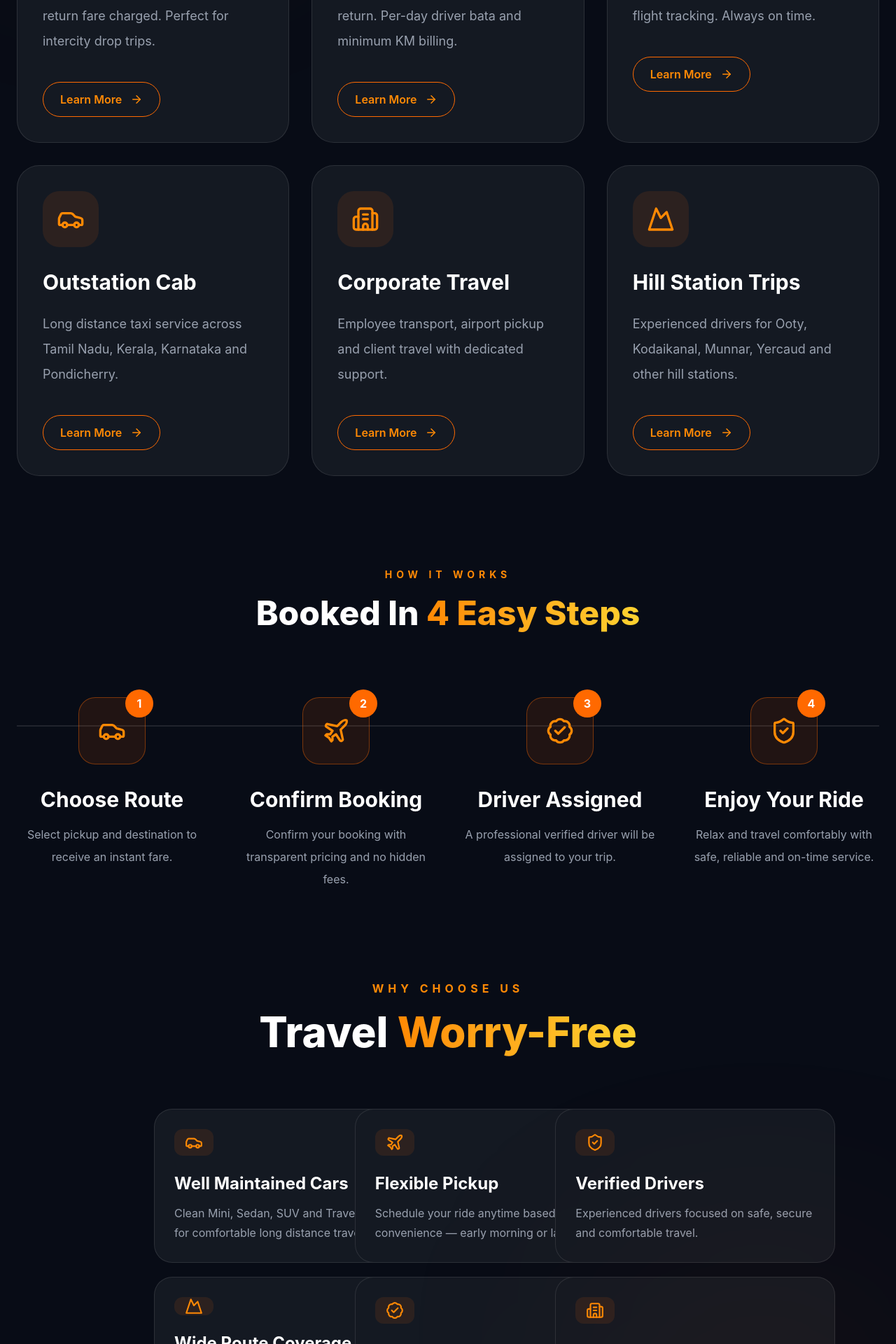
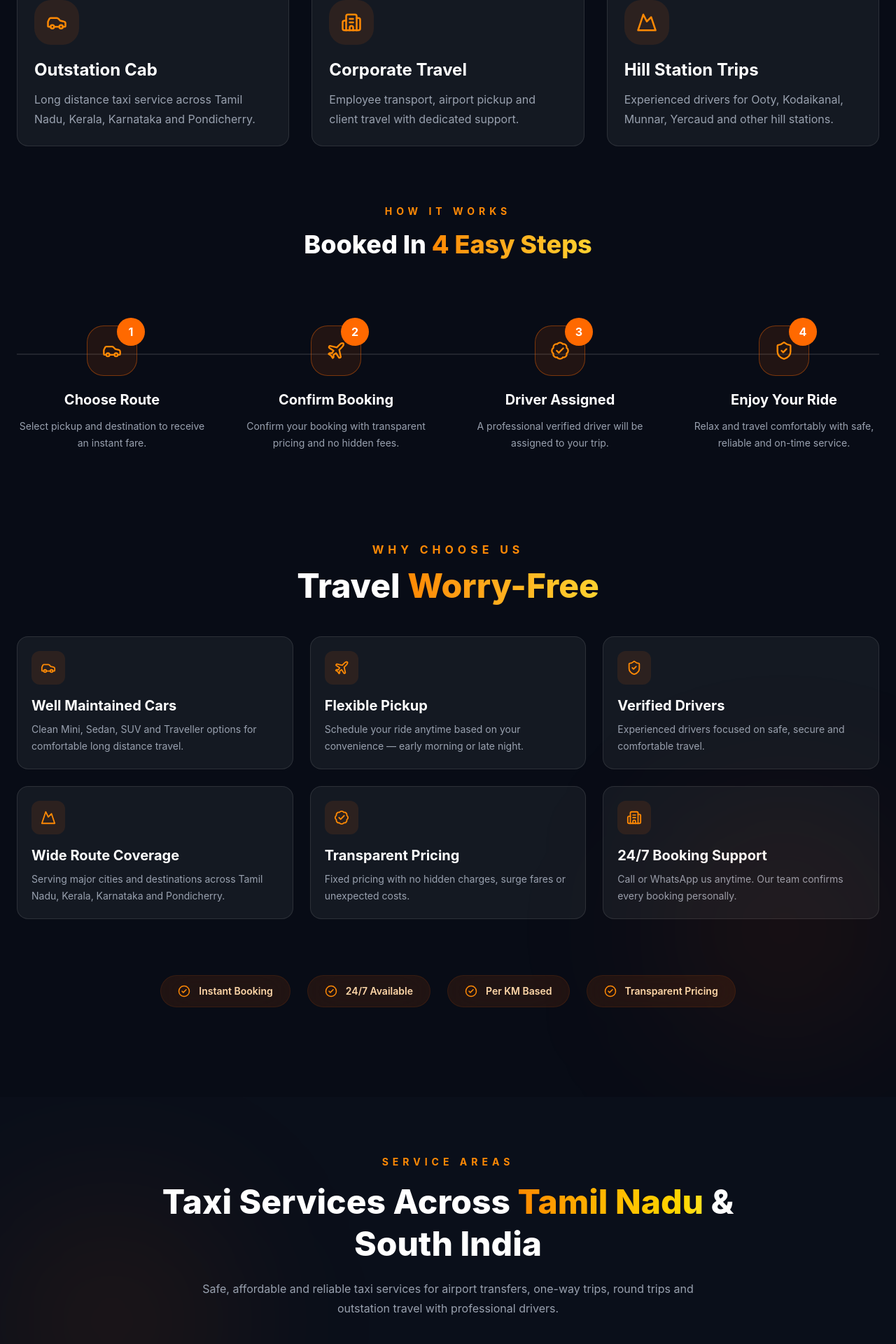
Before and after one commit to Someshwaran-M/restaurant, a React app: page / in a window 1280 px wide. Shown: the part 5560-7480 px from the top of the page at 70% size. Built offline with nearby package versions, Linux system fonts and the light colour scheme; the HTML template or start-up script is replaced by a standard one.

Commit message:
Update test

```diff
--- a/src/App.jsx
+++ b/src/App.jsx
@@ -41,11 +41,11 @@ function App() {
         </section>
 
         <section id="services">
-          <Services />
+          <Services darkMode={darkMode} />
         </section>
 
         <section id="serviceareas">
-          <ServiceAreas />
+          <ServiceAreas darkMode={darkMode} />
         </section>
 
 
--- a/src/components/Navbar.jsx
+++ b/src/components/Navbar.jsx
@@ -58,7 +58,7 @@ function Navbar({ darkMode, setDarkMode }) {
             <a
               href={`#${item.toLowerCase()}`}
               className={`relative font-semibold tracking-wide transition-all duration-300 hover:text-orange-500 after:absolute after:left-0 after:-bottom-2 after:h-[2px] after:w-0 after:bg-orange-500 after:transition-all after:duration-300 hover:after:w-full ${
-  darkMode ? "text-white" : "text-white"
+  darkMode ? "text-white" : "text-black"
 }`}
             >
               {item}
--- a/src/components/ServiceAreas.jsx
+++ b/src/components/ServiceAreas.jsx
@@ -70,48 +70,58 @@ const allCities = [
   "Virudhunagar",
   "Villupuram",
 ];
-
-function ServiceAreas() {
+function ServiceAreas({ darkMode }) {
   return (
     <section
       id="service-areas"
-      className="relative overflow-hidden bg-[#0A0F1A] py-28"
+      className={`relative overflow-hidden py-20 transition-all duration-500 ${
+  darkMode ? "bg-[#0A0F1A]" : "bg-white"
+}`}
     >
-      {/* Background Glow */}
-      <div className="absolute left-0 top-40 h-96 w-96 rounded-full bg-orange-500/10 blur-[150px]" />
+      <div
+  className={`absolute left-0 top-40 h-80 w-80 rounded-full blur-[120px] ${
+    darkMode ? "bg-orange-500/10" : "bg-orange-300/20"
+  }`}
+/>
 
-      <div className="absolute right-0 bottom-20 h-96 w-96 rounded-full bg-orange-600/10 blur-[160px]" />
+<div
+  className={`absolute right-0 bottom-20 h-80 w-80 rounded-full blur-[120px] ${
+    darkMode ? "bg-orange-600/10" : "bg-yellow-300/20"
+  }`}
+/>
+      <div className="relative z-10 mx-auto max-w-7xl px-6">
 
-      <div className="relative z-10 mx-auto max-w-7xl px-6">
-             {/* Heading */}
         <motion.div
           initial={{ opacity: 0, y: 40 }}
           whileInView={{ opacity: 1, y: 0 }}
           transition={{ duration: 0.6 }}
           viewport={{ once: true }}
-          className="mx-auto mb-20 max-w-5xl text-center"
+          className="mx-auto mb-14 max-w-4xl text-center"
         >
           <span className="text-sm font-bold uppercase tracking-[6px] text-orange-400">
             SERVICE AREAS
           </span>
 
-          <h2 className="mt-5 text-5xl font-extrabold leading-tight text-white md:text-6xl">
+          <h3 className={`mt-4 text-4xl font-extrabold leading-tight md:text-5xl ${
+  darkMode ? "text-white" : "text-gray-900"
+}`}>
             Taxi Services Across{" "}
             <span className="bg-gradient-to-r from-orange-400 via-amber-400 to-yellow-300 bg-clip-text text-transparent">
               Tamil Nadu
             </span>{" "}
             & South India
-          </h2>
+          </h3>
 
-          <p className="mx-auto mt-8 max-w-3xl text-lg leading-8 text-gray-400">
+          <p className={`mx-auto mt-5 max-w-3xl text-base leading-7 ${
+  darkMode ? "text-gray-400" : "text-gray-600"
+}`}>
             Safe, affordable and reliable taxi services for airport transfers,
             one-way trips, round trips and outstation travel with professional
             drivers.
           </p>
         </motion.div>
 
-        {/* Featured Cities */}
-        <div className="grid gap-8 md:grid-cols-2 xl:grid-cols-3">
+        <div className="grid gap-6 md:grid-cols-2 xl:grid-cols-3">
 
           {featuredCities.map((city, index) => (
 
@@ -124,15 +134,19 @@ function ServiceAreas() {
                 delay: index * 0.08,
               }}
               viewport={{ once: true }}
-              className="group rounded-[28px] border border-white/10 bg-[#141922] p-8 transition-all duration-500 hover:-translate-y-2 hover:border-orange-500/50 hover:shadow-[0_0_40px_rgba(249,115,22,0.18)]"
+              className={`group rounded-2xl p-6 transition-all duration-500 hover:-translate-y-2 ${
+  darkMode
+    ? "border border-white/10 bg-[#141922] hover:border-orange-500/50 hover:shadow-[0_0_30px_rgba(249,115,22,.18)]"
+    : "border border-gray-200 bg-white shadow-lg hover:border-orange-400"
+}`}
             >
 
               <div className="flex items-start gap-5">
 
-                <div className="flex h-16 w-16 items-center justify-center rounded-2xl bg-orange-500/10 transition group-hover:bg-orange-500">
+                <div className="flex h-14 w-14 items-center justify-center rounded-2xl bg-orange-500/10 transition group-hover:bg-orange-500">
 
                   <MapPin
-                    size={32}
+                    size={26}
                     className="text-orange-400 group-hover:text-white"
                   />
 
@@ -140,15 +154,19 @@ function ServiceAreas() {
 
                 <div className="flex-1">
 
-                  <h3 className="text-3xl font-bold text-white">
+                  <h3 className={`text-2xl font-bold ${
+  darkMode ? "text-white" : "text-gray-900"
+}`}>
                     {city.name}
                   </h3>
 
-                  <p className="mt-2 text-lg text-gray-400">
+                  <p className={`mt-2 text-base ${
+  darkMode ? "text-gray-400" : "text-gray-600"
+}`}>
                     {city.desc}
                   </p>
 
-                  <button className="mt-5 inline-flex items-center gap-2 font-semibold text-orange-400 transition hover:text-orange-300">
+                  <button className="mt-4 inline-flex items-center gap-2 text-sm font-semibold text-orange-500 transition hover:text-orange-600">
 
                     View Taxi
 
@@ -168,9 +186,8 @@ function ServiceAreas() {
 
         </div>
 
-        {/* All Cities */}
 
-        <div className="mt-20 flex flex-wrap justify-center gap-4">
+        <div className="mt-12 flex flex-wrap justify-center gap-3">
 
           {allCities.map((city, index) => (
 
@@ -183,7 +200,11 @@ function ServiceAreas() {
                 delay: index * 0.02,
               }}
               viewport={{ once: true }}
-              className="rounded-full border border-white/10 bg-[#141922] px-7 py-3 text-base font-medium text-gray-300 transition-all duration-300 hover:border-orange-500 hover:bg-orange-500 hover:text-white hover:shadow-lg hover:shadow-orange-500/20"
+              className={`rounded-full px-5 py-2 text-sm font-medium transition-all duration-300 ${
+  darkMode
+    ? "border border-white/10 bg-[#141922] text-gray-300 hover:border-orange-500 hover:bg-orange-500 hover:text-white"
+    : "border border-gray-200 bg-white text-gray-700 hover:border-orange-500 hover:bg-orange-500 hover:text-white"
+}`}
             >
               {city}
             </motion.button>
@@ -192,65 +213,72 @@ function ServiceAreas() {
 
         </div>
 
-        {/* Bottom CTA */}
-
        <motion.div
   initial={{ opacity: 0, y: 40 }}
   whileInView={{ opacity: 1, y: 0 }}
   transition={{ duration: 0.6 }}
   viewport={{ once: true }}
-          className="mt-24 rounded-[32px] border border-orange-500/20 bg-gradient-to-r from-orange-500/10 via-[#141922] to-orange-500/10 p-10"
+  className="mt-14"
+>
+  <div
+    className={`relative overflow-hidden rounded-3xl px-6 py-10 md:px-12 ${
+      darkMode
+        ? "border border-white/10 bg-[#101827]"
+        : "border border-gray-200 bg-gray-50 shadow-lg"
+    }`}
   >
 
-          <section className="relative overflow-hidden bg-[#0B101B] py-20">
+    <div
+      className={`absolute -left-20 top-0 h-48 w-48 rounded-full blur-[100px] ${
+        darkMode ? "bg-orange-500/20" : "bg-orange-300/20"
+      }`}
+    />
 
-  {/* Background Glow */}
-  <div className="absolute left-0 top-0 h-full w-1/2 bg-orange-500/10 blur-[120px]" />
-
-  <div className="relative z-10 mx-auto max-w-7xl px-6">
-
-    <div className="flex flex-col items-center justify-center text-center">
-
-      <h2 className="text-4xl font-extrabold text-white md:text-5xl">
+    <div
+      className={`relative z-10 flex flex-col items-center text-center`}
+    >
+      <h2
+        className={`text-2xl font-bold md:text-4xl ${
+          darkMode ? "text-white" : "text-gray-900"
+        }`}
+      >
         Book Taxi from Any City Instantly
       </h2>
 
-      <p className="mt-4 text-lg text-gray-400">
+      <p
+        className={`mt-3 text-sm md:text-base ${
+          darkMode ? "text-gray-400" : "text-gray-600"
+        }`}
+      >
         Fixed fare • No hidden charges • Instant confirmation
       </p>
 
-      <div className="mt-10 flex flex-col gap-5 sm:flex-row">
-
-        {/* Call Button */}
+      <div className="mt-8 flex flex-col gap-4 sm:flex-row">
 
         <a
           href="tel:+918884449452"
-          className="flex items-center justify-center gap-3 rounded-full border-2 border-orange-500 px-10 py-4 text-xl font-bold text-orange-400 transition-all duration-300 hover:bg-orange-500 hover:text-white"
+          className={`flex items-center justify-center gap-2 rounded-full px-7 py-3 text-base font-semibold transition-all duration-300 ${
+            darkMode
+              ? "border border-orange-500 text-orange-400 hover:bg-orange-500 hover:text-white"
+              : "border border-orange-500 text-orange-500 hover:bg-orange-500 hover:text-white"
+          }`}
         >
-          <Phone size={24} />
+          <Phone size={18} />
           Call Now
         </a>
-
-        {/* WhatsApp Button */}
 
         <a
           href="https://wa.me/918884449452"
           target="_blank"
           rel="noreferrer"
-          className="flex items-center justify-center gap-3 rounded-full bg-orange-500 px-10 py-4 text-xl font-bold text-white transition-all duration-300 hover:bg-orange-600"
+          className="flex items-center justify-center gap-2 rounded-full bg-orange-500 px-7 py-3 text-base font-semibold text-white transition-all duration-300 hover:bg-orange-600"
         >
-          <MessageCircle size={24} />
-          Get Instant Fare on WhatsApp
+          <MessageCircle size={18} />
+          Get Instant Fare on Whatsapp
         </a>
-
       </div>
-
     </div>
-
   </div>
-
-</section>
-
 </motion.div>
               </div>
 
--- a/src/components/Services.jsx
+++ b/src/components/Services.jsx
@@ -89,18 +89,27 @@ const whyChooseUs = [
   },
 ];
 
-function Services() {
+function Services({ darkMode }) {
   return (
     <>
 
 <section
   id="services"
-  className="relative overflow-hidden bg-[#080C16] py-28"
+  className={`relative overflow-hidden py-32 transition-all duration-500 ${
+  darkMode ? "bg-[#080C16]" : "bg-white"
+}`}
 >
-  {/* Background Glow */}
-  <div className="absolute left-0 top-40 h-96 w-96 rounded-full bg-orange-500/10 blur-[140px]" />
-  <div className="absolute right-0 bottom-20 h-96 w-96 rounded-full bg-orange-600/10 blur-[160px]" />
+  <div
+  className={`absolute left-0 top-40 h-80 w-80 rounded-full blur-[120px] ${
+    darkMode ? "bg-orange-500/10" : "bg-orange-300/20"
+  }`}
+/>
 
+<div
+  className={`absolute right-0 bottom-20 h-80 w-80 rounded-full blur-[120px] ${
+    darkMode ? "bg-orange-600/10" : "bg-yellow-300/20"
+  }`}
+/>
   <div className="relative z-10 mx-auto max-w-7xl px-6">
 
     {/* Heading */}
@@ -109,21 +118,25 @@ function Services() {
       whileInView={{ opacity: 1, y: 0 }}
       transition={{ duration: 0.6 }}
       viewport={{ once: true }}
-      className="mx-auto mb-20 max-w-4xl text-center"
+      className="mx-auto mb-14 max-w-3xl text-center"
     >
 
       <span className="text-sm font-bold uppercase tracking-[6px] text-orange-400">
         OUR SERVICES
       </span>
 
-      <h2 className="mt-5 text-5xl font-extrabold leading-tight text-white md:text-6xl">
+      <h3 className={`mt-4 text-4xl font-extrabold leading-tight md:text-5xl ${
+  darkMode ? "text-white" : "text-gray-900"
+}`}>
         Complete{" "}
         <span className="bg-gradient-to-r from-orange-400 to-amber-300 bg-clip-text text-transparent">
           Taxi Solutions
         </span>
-      </h2>
+      </h3>
 
-      <p className="mx-auto mt-8 max-w-3xl text-lg leading-8 text-gray-400">
+      <p className={`mx-auto mt-5 max-w-2xl text-base leading-7 ${
+  darkMode ? "text-gray-400" : "text-gray-600"
+}`}>
         From quick city drops to multi-day outstation trips, airport transfers,
         corporate travel and hill station tours — we cover everything with fixed
         pricing, professional drivers and reliable service.
@@ -147,39 +160,34 @@ function Services() {
         delay: index * 0.1,
       }}
       viewport={{ once: true }}
-      className="group rounded-[32px] border border-white/10 bg-[#141922] p-9 transition-all duration-500 hover:-translate-y-3 hover:border-orange-500/50 hover:shadow-[0_0_40px_rgba(249,115,22,0.18)]"
-    >
+      className={`group rounded-2xl p-6 transition-all duration-500 hover:-translate-y-2 ${
+  darkMode
+    ? "border border-white/10 bg-[#141922] hover:border-orange-500/50 hover:shadow-[0_0_30px_rgba(249,115,22,.18)]"
+    : "border border-gray-200 bg-white shadow-lg hover:border-orange-400"
+}`}>
       {/* Icon */}
-      <div className="flex h-20 w-20 items-center justify-center rounded-3xl bg-orange-500/10 transition-all duration-500 group-hover:bg-orange-500">
+      <div className="flex h-16 w-16 items-center justify-center rounded-3xl bg-orange-500/10 transition-all duration-500 group-hover:bg-orange-500">
 
         <Icon
-          size={40}
+          size={30}
           className="text-orange-400 transition-all duration-500 group-hover:text-white group-hover:scale-110"
         />
 
       </div>
 
       {/* Title */}
-      <h3 className="mt-8 text-3xl font-bold text-white">
+      <h3 className={`mt-5 text-2xl font-bold ${
+  darkMode ? "text-white" : "text-gray-900"
+}`}>
         {service.title}
       </h3>
 
       {/* Description */}
-      <p className="mt-6 text-lg leading-9 text-gray-400">
+      <p className={`mt-3 text-base leading-7 ${
+  darkMode ? "text-gray-400" : "text-gray-600"
+}`}>
         {service.description}
       </p>
-
-      {/* Button */}
-      <button className="mt-10 inline-flex items-center gap-3 rounded-full border border-orange-500 px-6 py-3 font-semibold text-orange-400 transition-all duration-300 hover:bg-orange-500 hover:text-white">
-
-        Learn More
-
-        <ArrowRight
-          size={18}
-          className="transition group-hover:translate-x-1"
-        />
-
-      </button>
 
     </motion.div>
   );
@@ -194,7 +202,7 @@ function Services() {
       whileInView={{ opacity: 1, y: 0 }}
       transition={{ duration: 0.7 }}
       viewport={{ once: true }}
-      className="mt-32"
+      className="mt-20"
     >
 
       {/* Heading */}
@@ -205,7 +213,11 @@ function Services() {
           HOW IT WORKS
         </span>
 
-        <h2 className="mt-5 text-5xl font-extrabold text-white">
+        <h2
+  className={`mt-4 text-3xl font-extrabold md:text-4xl ${
+    darkMode ? "text-white" : "text-gray-900"
+  }`}
+>
           Booked In{" "}
           <span className="bg-gradient-to-r from-orange-400 to-amber-300 bg-clip-text text-transparent">
             4 Easy Steps
@@ -219,16 +231,18 @@ function Services() {
       <div className="relative mt-24">
 
         {/* Line */}
-        <div className="absolute left-0 top-10 hidden h-[2px] w-full bg-white/10 lg:block"></div>
+        <div className={`absolute left-0 top-10 hidden h-[2px] w-full lg:block ${
+  darkMode ? "bg-white/10" : "bg-gray-300"
+}`}></div>
 
         <div className="grid gap-12 md:grid-cols-2 lg:grid-cols-4">
 
           {/* Step 1 */}
           <div className="relative text-center">
 
-            <div className="relative mx-auto flex h-24 w-24 items-center justify-center rounded-3xl border border-orange-500/40 bg-orange-500/10">
+            <div className="relative mx-auto flex h-18 w-18 items-center justify-center rounded-3xl border border-orange-500/40 bg-orange-500/10">
 
-              <Car size={40} className="text-orange-400" />
+              <Car size={28} className="text-orange-400" />
 
               <div className="absolute -right-3 -top-3 flex h-10 w-10 items-center justify-center rounded-full bg-orange-500 font-bold text-white">
                 1
@@ -236,11 +250,15 @@ function Services() {
 
             </div>
 
-            <h3 className="mt-8 text-3xl font-bold text-white">
+            <h3 className={`mt-5 text-xl font-bold ${
+  darkMode ? "text-white" : "text-gray-900"
+}`}>
               Choose Route
             </h3>
 
-            <p className="mt-4 text-gray-400 leading-8">
+            <p className={`mt-3 text-sm leading-6 ${
+  darkMode ? "text-gray-400" : "text-gray-600"
+}`}>
               Select pickup and destination to receive an instant fare.
             </p>
 
@@ -249,9 +267,9 @@ function Services() {
           {/* Step 2 */}
           <div className="relative text-center">
 
-            <div className="relative mx-auto flex h-24 w-24 items-center justify-center rounded-3xl border border-orange-500/40 bg-orange-500/10">
+            <div className="relative mx-auto flex h-18 w-18 items-center justify-center rounded-3xl border border-orange-500/40 bg-orange-500/10">
 
-              <Plane size={40} className="text-orange-400" />
+              <Plane size={28} className="text-orange-400" />
 
               <div className="absolute -right-3 -top-3 flex h-10 w-10 items-center justify-center rounded-full bg-orange-500 font-bold text-white">
                 2
@@ -259,11 +277,15 @@ function Services() {
 
             </div>
 
-            <h3 className="mt-8 text-3xl font-bold text-white">
+            <h3 className={`mt-5 text-xl font-bold ${
+  darkMode ? "text-white" : "text-gray-900"
+}`}>
               Confirm Booking
             </h3>
 
-            <p className="mt-4 text-gray-400 leading-8">
+            <p className={`mt-3 text-sm leading-6 ${
+  darkMode ? "text-gray-400" : "text-gray-600"
+}`}>
               Confirm your booking with transparent pricing and no hidden fees.
             </p>
 
@@ -272,9 +294,9 @@ function Services() {
           {/* Step 3 */}
           <div className="relative text-center">
 
-            <div className="relative mx-auto flex h-24 w-24 items-center justify-center rounded-3xl border border-orange-500/40 bg-orange-500/10">
+            <div className="relative mx-auto flex h-18 w-18 items-center justify-center rounded-3xl border border-orange-500/40 bg-orange-500/10">
 
-              <BadgeCheck size={40} className="text-orange-400" />
+              <BadgeCheck size={28} className="text-orange-400" />
 
               <div className="absolute -right-3 -top-3 flex h-10 w-10 items-center justify-center rounded-full bg-orange-500 font-bold text-white">
                 3
@@ -282,11 +304,15 @@ function Services() {
 
             </div>
 
-            <h3 className="mt-8 text-3xl font-bold text-white">
+            <h3 className={`mt-5 text-xl font-bold ${
+  darkMode ? "text-white" : "text-gray-900"
+}`}>
               Driver Assigned
             </h3>
 
-            <p className="mt-4 text-gray-400 leading-8">
+            <p className={`mt-3 text-sm leading-6 ${
+  darkMode ? "text-gray-400" : "text-gray-600"
+}`}>
               A professional verified driver will be assigned to your trip.
             </p>
 
@@ -295,9 +321,9 @@ function Services() {
           {/* Step 4 */}
           <div className="relative text-center">
 
-            <div className="relative mx-auto flex h-24 w-24 items-center justify-center rounded-3xl border border-orange-500/40 bg-orange-500/10">
+            <div className="relative mx-auto flex h-18 w-18 items-center justify-center rounded-3xl border border-orange-500/40 bg-orange-500/10">
 
-              <ShieldCheck size={40} className="text-orange-400" />
+              <ShieldCheck size={28} className="text-orange-400" />
 
               <div className="absolute -right-3 -top-3 flex h-10 w-10 items-center justify-center rounded-full bg-orange-500 font-bold text-white">
                 4
@@ -305,11 +331,15 @@ function Services() {
 
             </div>
 
-            <h3 className="mt-8 text-3xl font-bold text-white">
+            <h3 className={`mt-5 text-xl font-bold ${
+  darkMode ? "text-white" : "text-gray-900"
+}`}>
               Enjoy Your Ride
             </h3>
 
-            <p className="mt-4 text-gray-400 leading-8">
+            <p className={`mt-3 text-sm leading-6 ${
+  darkMode ? "text-gray-400" : "text-gray-600"
+}`}>
               Relax and travel comfortably with safe, reliable and on-time service.
             </p>
 
@@ -338,7 +368,11 @@ function Services() {
       WHY CHOOSE US
     </span>
 
-    <h2 className="mt-5 text-5xl md:text-6xl font-extrabold text-white">
+    <h2
+  className={`mt-4 text-4xl font-extrabold md:text-5xl ${
+    darkMode ? "text-white" : "text-gray-900"
+  }`}
+>
 
       Travel{" "}
 
@@ -350,7 +384,7 @@ function Services() {
 
   </motion.div>
 
-  <div className="mt-20 mr-55 ml-55 grid grid-cols-1 gap-5 md:grid-cols-2 lg:grid-cols-3">
+  <div className="mx-auto mt-12 grid max-w-7xl grid-cols-1 gap-6 px-6 md:grid-cols-2 lg:grid-cols-3">
 
     {whyChooseUs.map((item, index) => {
 
@@ -367,24 +401,32 @@ function Services() {
     delay: index * 0.1,
   }}
   viewport={{ once: true }}
-  className="group flex h-[220px] w-[400px] flex-col rounded-[26px] border border-white/10 bg-[#141922] p-7 transition-all duration-500 hover:-translate-y-2 hover:border-orange-500/50 hover:shadow-[0_0_35px_rgba(249,115,22,.18)]"
+  className={`group flex flex-col rounded-2xl p-5 transition-all duration-500 hover:-translate-y-2 ${
+  darkMode
+    ? "border border-white/10 bg-[#141922] hover:border-orange-500/40"
+    : "border border-gray-200 bg-white shadow-lg hover:border-orange-400"
+}`}
 >
 
           {/* Icon */}
 
-          <div className="flex h-14 w-14 items-center justify-center rounded-xl bg-orange-500/10 transition-all duration-500 group-hover:bg-orange-500">
+          <div className="flex h-12 w-12 items-center justify-center rounded-xl bg-orange-500/10 transition-all duration-500 group-hover:bg-orange-500">
 
   <Icon
-    size={26}
+    size={22}
     className="text-orange-400 transition-all group-hover:text-white"
   />
 
 </div>
 
-          <h3 className="mt-6 text-2xl font-bold text-white">
+          <h3 className={`mt-4 text-xl font-bold ${
+  darkMode ? "text-white" : "text-gray-900"
+}`}>
   {item.title}
 </h3>
-          <p className="mt-3 text-base leading-7 text-gray-400">
+          <p className={`mt-2 text-sm leading-6 ${
+  darkMode ? "text-gray-400" : "text-gray-600"
+}`}>
   {item.description}
 </p>
 
@@ -411,7 +453,7 @@ function Services() {
       className="group flex items-center gap-3 rounded-full
       border border-orange-500/10
       bg-orange-500/10
-      px-8 py-4
+      px-6 py-3
       backdrop-blur-xl
       transition-all duration-300
       hover:bg-orange-500
@@ -423,9 +465,13 @@ function Services() {
         className="text-orange-400 transition group-hover:text-white"
       />
 
-      <span className="text-lg font-semibold text-orange-200 transition group-hover:text-white">
-        {item}
-      </span>
+      <span
+  className={`text-sm font-semibold transition group-hover:text-white ${
+    darkMode ? "text-orange-200" : "text-orange-600"
+  }`}
+>
+  {item}
+</span>
     </div>
   ))}
 
```
Also changed, not shown: src/components/Testimonials.jsx (+0 -10 lines). Lines whose indentation alone changed are shown as unchanged.
